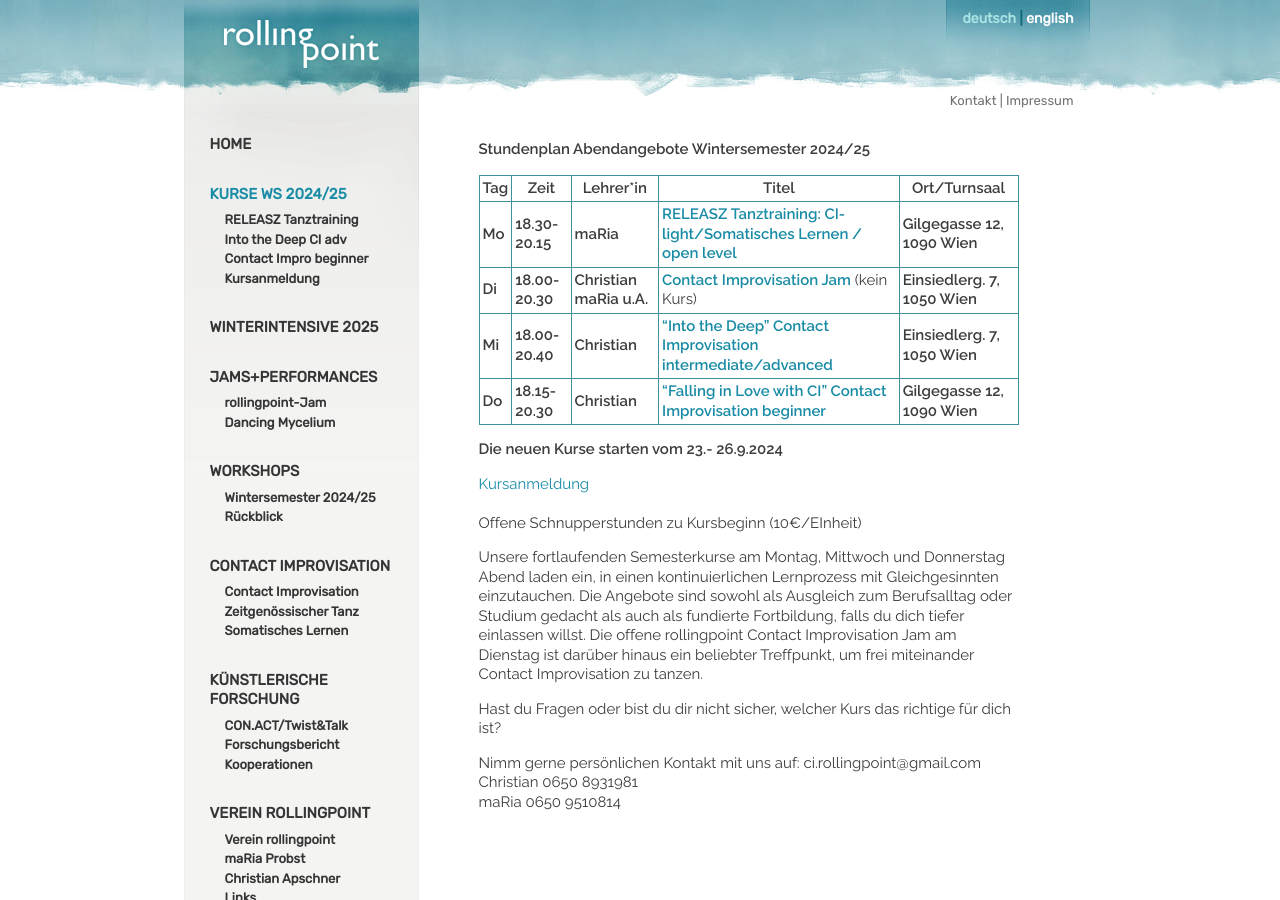
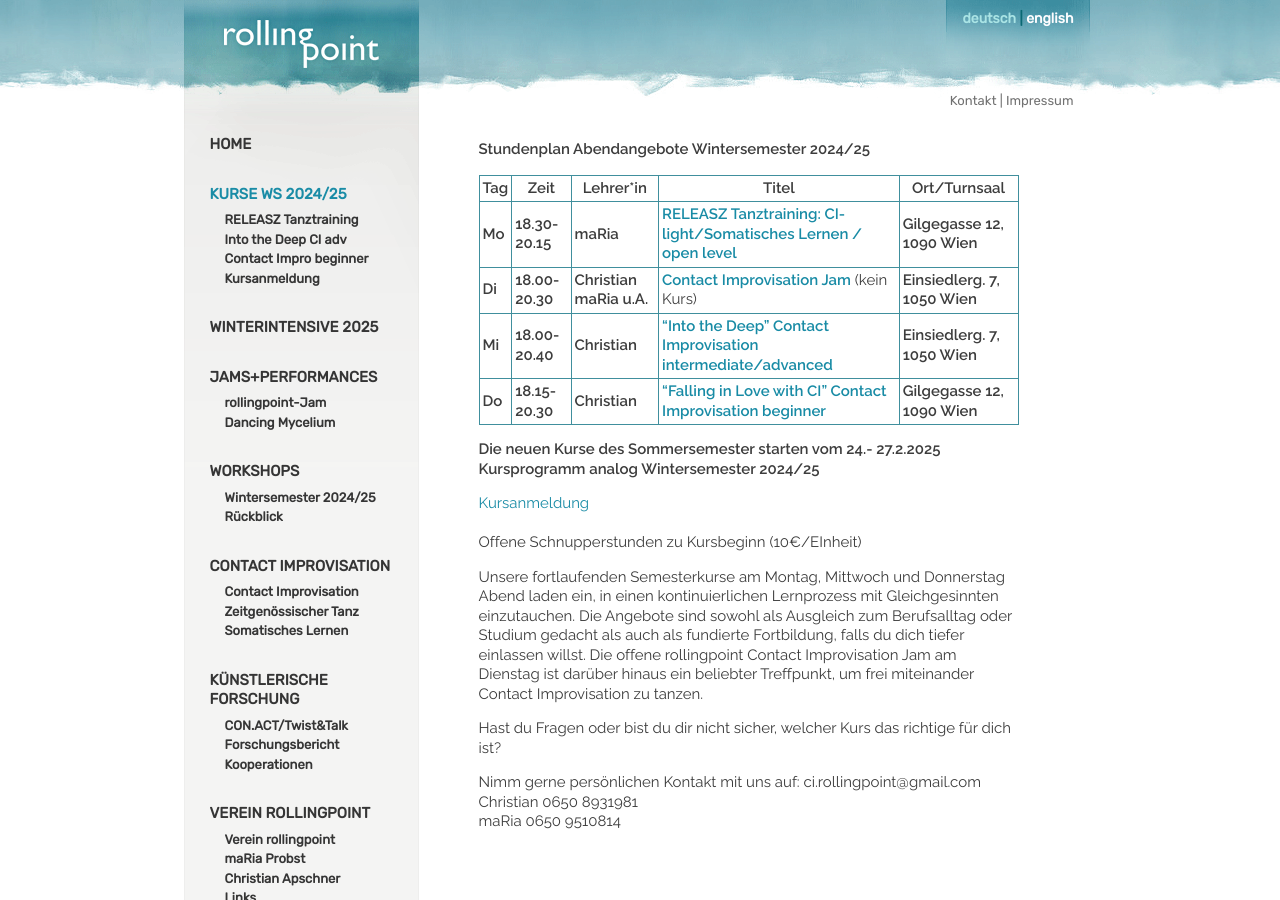
Before and after one commit to manulari/rollingpointat, a Jekyll site: the page built from _pages_de/kurse-1.md, in a window 1280 px wide and 900 px high. Built offline with Jekyll 4.4.1, drawn with Linux system fonts in a browser that asks for light colours; comment, search, counter and statistics services are not loaded.

Commit message:
Update page (de) “kurse-1”

```diff
--- a/_pages_de/kurse-1.md
+++ b/_pages_de/kurse-1.md
@@ -12,7 +12,10 @@ language: de
 | **Mi** | **18.00-20.40** | **Christian**            | **[“Into the Deep” Contact Improvisation intermediate/advanced](/contactadv)**  | **Einsiedlerg. 7, 1050 Wien** |
 | **Do** | **18.15-20.30** | **Christian**            | **["Falling in Love with CI" Contact Improvisation beginner](/contactbeg)**     | **Gilgegasse 12, 1090 Wien**  |
 
-**Die neuen Kurse starten vom 23.- 26.9.2024**
+
+
+**Die neuen Kurse des Sommersemester starten vom 24.- 27.2.2025**\
+**Kursprogramm analog Wintersemester 2024/25**
 
 [Kursanmeldung](https://rollingpoint.at/Kursanmeldung)\
 \
```
